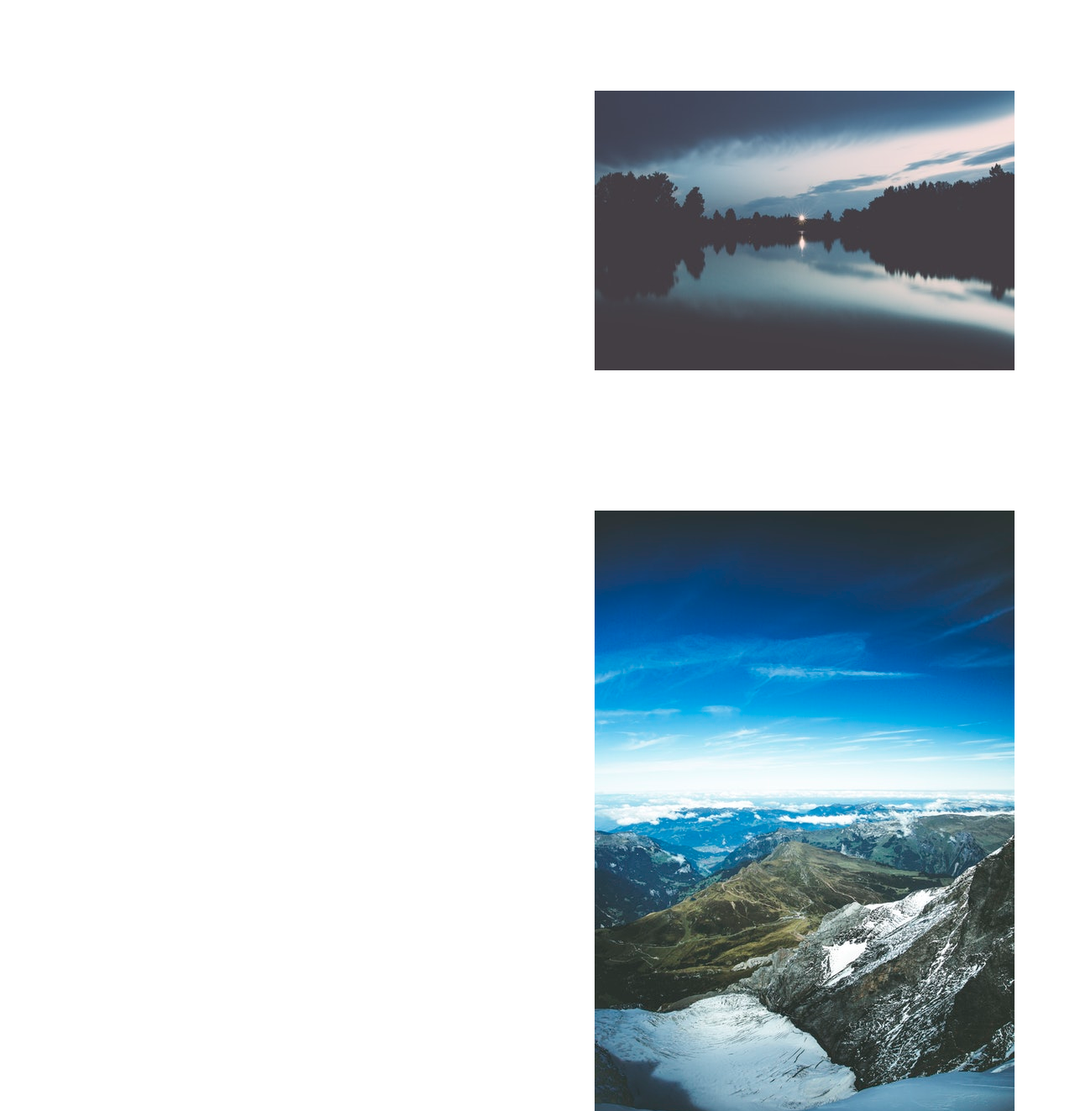
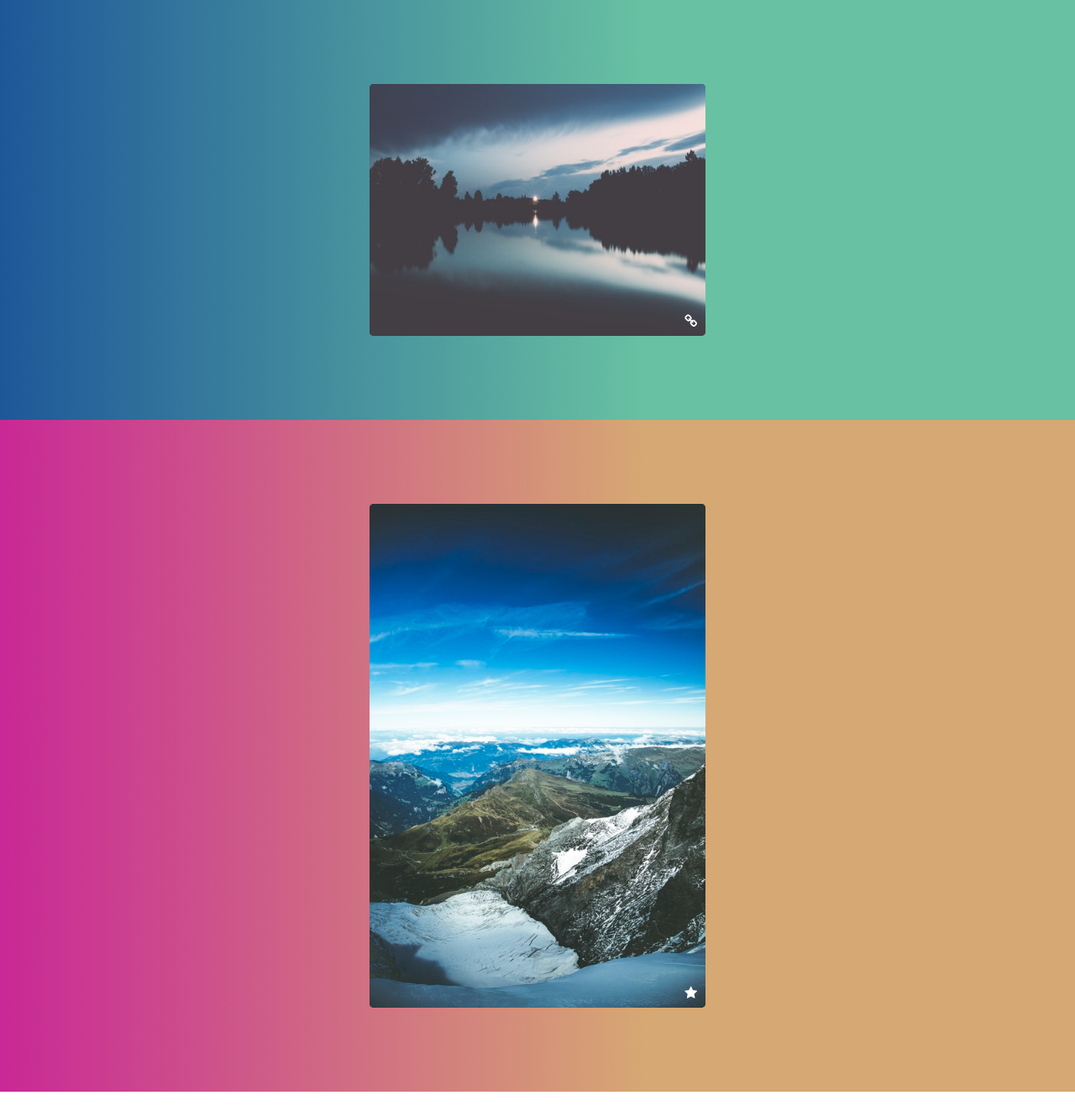
Before and after one commit to naskomsm/Learn-HTML-CSS, a plain HTML site: page position-and-float/position-playground/index.html in a window 1280 px wide. Shown: the top 1323 px of the page at 84% size. After the commit the page ends 1300 px from the top, so only its background shows below. Drawn offline with Linux system fonts and the light colour scheme.

Commit message:
refactoring the tasks...

```diff
--- a/position-and-float/center-position-and-transform/styles.css
+++ b/position-and-float/center-position-and-transform/styles.css
@@ -2,45 +2,47 @@
     box-sizing: border-box;
 }
 
+img {
+    display: block;
+    width: 100%;
+    height: 100%;
+}
+
 body {
+    margin: 0px;
     background-color: rgb(238, 238, 238);
 }
 
-section {
-    position: relative;
-    top: 0px;
-    right: 0px;
-    left: 0px;
-    bottom: 0px;
-    max-width: 300px;
-    box-shadow: 0 4px 8px 0 rgba(0, 0, 0, 0.2);
-    transition: 0.3s;
-    border-radius: 5px;
+.card {
+    background-color: rgb(255, 255, 255);
+    width: 400px;
+    position: absolute;
+    top: 50%;
+    left: 50%;
+    transform: translate(-50%, -50%);
+    box-shadow: 0 0 10px black;
+    border-radius: 10px;
 }
 
-img {
-    position: absolute;
-    top: 0px;
-    right: 0px;
-    left: 0px;
-    bottom: 0px;
+.card-header {
+    height: 65%;
 }
 
-div.pickme {
-    position: absolute;
-    top: 200px;
-    right: 0px;
-    left: 0px;
-    bottom: 0px;
+.card-body {
+    padding: 10px;
+    margin: 10px;
 }
 
-button {
-    background-color: #4CAF50;
-    border: none;
+.card-body button {
+    background-color: rgb(0, 153, 0);
+    float: right;
+    border-radius: 5px;
+    font-size: 22px;
     color: white;
-    text-align: center;
-    height: 35px;
-    border-radius: 12px;
-    float: right;
-    text-decoration: none;
+    margin-bottom: 15px;
 }
+
+.card-title {
+    font-family: Georgia, serif;
+    font-size: 1em;
+}
--- a/position-and-float/position-playground/index.html
+++ b/position-and-float/position-playground/index.html
@@ -10,15 +10,17 @@
 
 <body>
 
-    <div class="viewport">
-        <section class="card first">
+    <div class="viewport first-container">
+        <section class="card lake">
             <img src="./images/picture1.jpg" alt="">
+            <i class="fa fa-link"></i>
         </section>
     </div>
 
-    <div class="viewport">
-        <section class="card second">
+    <div class="viewport second-container">
+        <section class="card mountain">
             <img src="./images/picture2.jpg" alt="">
+            <i class="fa fa-star"></i>
         </section>
     </div>
 </body>
--- a/position-and-float/position-playground/styles.css
+++ b/position-and-float/position-playground/styles.css
@@ -1,26 +1,69 @@
 @import url("https://stackpath.bootstrapcdn.com/font-awesome/4.7.0/css/font-awesome.min.css");
+* {
+    box-sizing: border-box;
+}
+
+img {
+    display: block;
+    border-radius: 5px;
+    box-shadow: inset 0 0 10px black;
+}
+
+body {
+    margin: 0;
+}
+
 .viewport {
     position: relative;
 }
 
-img {
+.card {
     display: block;
+    position: absolute;
+    /* Trick to center absolute element */
+    top: 50%;
+    left: 50%;
+    transform: translateY(-50%) translateX(-50%);
 }
 
-.card {
-    position: absolute;
+.lake img {
+    width: 400px;
+    height: 300px;
 }
 
-.card.first {
-    top: 100px;
-    bottom: 0px;
-    left: 700px;
-    right: 0px;
+.mountain img {
+    width: 400px;
+    height: 600px;
 }
 
-.card.second {
-    top: 600px;
-    bottom: 0px;
-    left: 700px;
-    right: 0px;
+.first-container {
+    background: #1e5799;
+    background: -moz-linear-gradient(left, #1e5799 0%, #68c1a2 60%);
+    background: -webkit-linear-gradient(left, #1e5799 0%, #68c1a2 60%);
+    background: linear-gradient(to right, #1e5799 0%, #68c1a2 60%);
+    filter: progid: DXImageTransform.Microsoft.gradient( startColorstr='#1e5799', endColorstr='#68c1a2', GradientType=1);
+    height: 500px;
 }
+
+.second-container {
+    background: #c92896;
+    background: -moz-linear-gradient(left, #c92896 0%, #d6a873 60%);
+    background: -webkit-linear-gradient(left, #c92896 0%, #d6a873 60%);
+    background: linear-gradient(to right, #c92896 0%, #d6a873 60%);
+    filter: progid: DXImageTransform.Microsoft.gradient( startColorstr='#c92896', endColorstr='#d6a873', GradientType=1);
+    height: 800px;
+}
+
+.fa-link {
+    position: absolute;
+    right: 10px;
+    bottom: 10px;
+    color: white;
+}
+
+.fa-star {
+    position: absolute;
+    right: 10px;
+    bottom: 10px;
+    color: white;
+}
```
Also changed, not shown: position-and-float/center-position-and-transform/index.html (+3 -3 lines).
